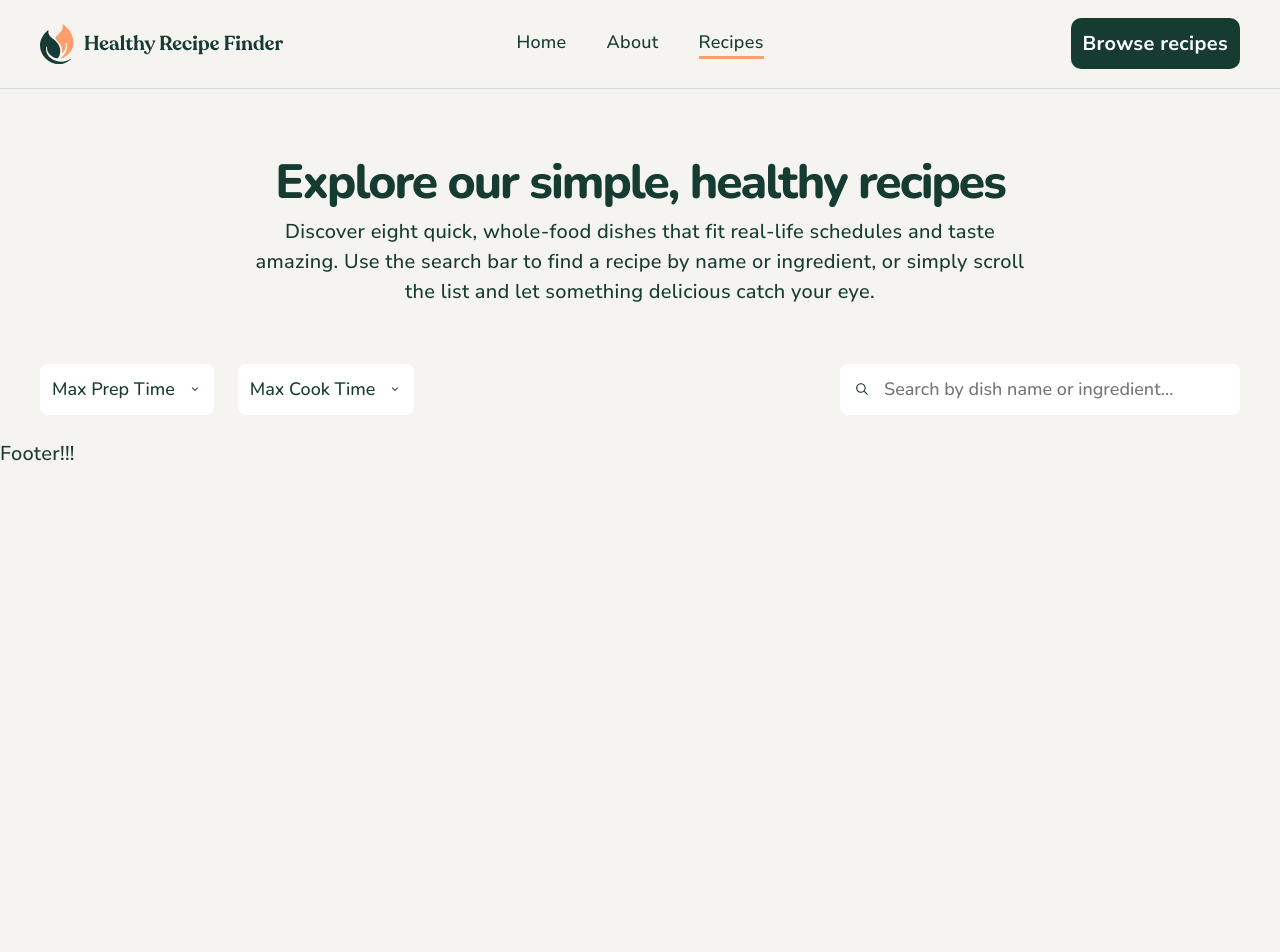
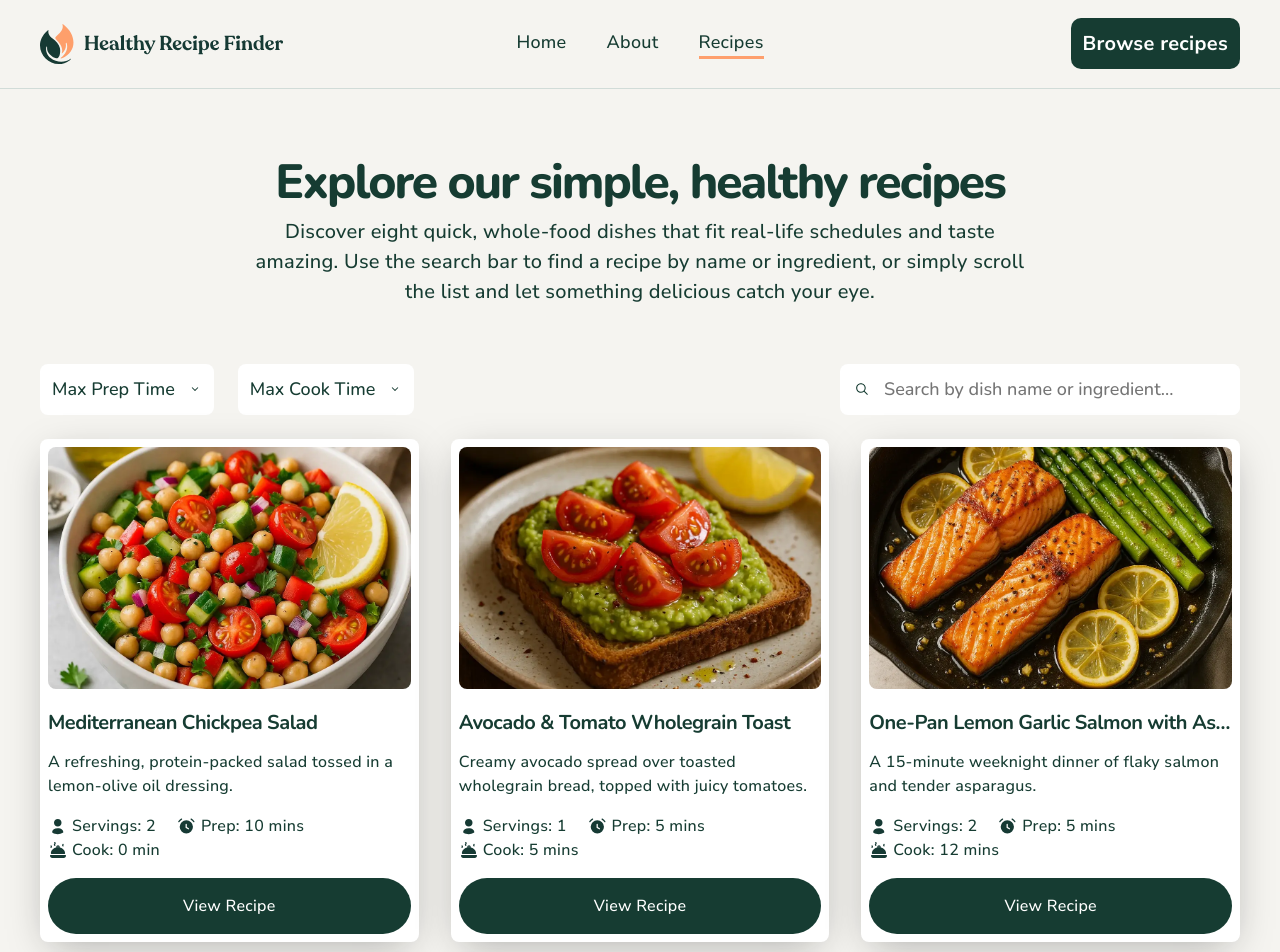
Before and after one commit to AcharaChisomSolomon/recipe-finder-website, a React (Vite) app: page /recipes in a window 1280 px wide. Shown: the top 952 px of the page. Before the commit the page ends 800 px from the top, so only its background shows below. Built offline with nearby package versions, Linux system fonts and the light colour scheme.

Commit message:
feat: Integrate RecipesContext and enhance Recipes component with search functionality

```diff
--- a/src/App.jsx
+++ b/src/App.jsx
@@ -7,9 +7,13 @@ import RecipePage from './pages/RecipePage'
 import About from './pages/About'
 import Header from './Header'
 import Footer from './Footer'
+import RecipesContext from './recipesContext'
+
+import data from './data.json'
 
 function App() {
   return (
+    <RecipesContext.Provider value={data}>
       <Router>
 
         <Header />
@@ -24,6 +28,7 @@ function App() {
         <Footer />
 
       </Router>
+    </RecipesContext.Provider>
   )
 }
 
--- a/src/globalStyles.js
+++ b/src/globalStyles.js
@@ -19,7 +19,7 @@ export const GlobalStyles = css`
 
   :root {
     /* COLORS */
-    --neutral-900: #163b31ff;
+    --neutral-900: hsla(164, 46%, 16%, 1.00);
     --neutral-600: hsl(166, 22%, 28%);
     --neutral-300: hsl(160, 13%, 84%);
     --neutral-200: hsl(150, 10%, 89%);
--- /dev/null
+++ b/src/imageMap.js
@@ -0,0 +1,77 @@
+// Import all images
+import mediterraneanLarge from './assets/images/mediterranean-chickpea-salad-large.webp'
+import mediterraneanSmall from './assets/images/mediterranean-chickpea-salad-small.webp'
+import avocadoToastLarge from './assets/images/avocado-tomato-wholegrain-toast-large.webp'
+import avocadoToastSmall from './assets/images/avocado-tomato-wholegrain-toast-small.webp'
+import salmonLarge from './assets/images/salmon-asparagus-large.webp'
+import salmonSmall from './assets/images/salmon-asparagus-small.webp'
+import quinoaLarge from './assets/images/quinoa-veggie-bowl-large.webp'
+import quinoaSmall from './assets/images/quinoa-veggie-bowl-small.webp'
+import tacosLarge from './assets/images/sweet-potato-tacos-large.webp'
+import tacosSmall from './assets/images/sweet-potato-tacos-small.webp'
+import yogurtLarge from './assets/images/greek-yogurt-large.webp'
+import yogurtSmall from './assets/images/greek-yogurt-small.webp'
+import soupLarge from './assets/images/lentil-soup-large.webp'
+import soupSmall from './assets/images/lentil-soup-small.webp'
+import pancakesLarge from './assets/images/banana-pancakes-large.webp'
+import pancakesSmall from './assets/images/banana-pancakes-small.webp'
+
+const imageMap = {
+  "mediterranean-chickpea-salad": {
+    large: mediterraneanLarge,
+    small: mediterraneanSmall
+  },
+  "avocado-tomato-wholegrain-toast": {
+    large: avocadoToastLarge,
+    small: avocadoToastSmall
+  },
+  "one-pan-lemon-garlic-salmon-with-asparagus": {
+    large: salmonLarge,
+    small: salmonSmall
+  },
+  "quinoa-veggie-power-bowl": {
+    large: quinoaLarge,
+    small: quinoaSmall
+  },
+  "sweet-potato-black-bean-tacos": {
+    large: tacosLarge,
+    small: tacosSmall
+  },
+  "greek-yogurt-berry-parfait": {
+    large: yogurtLarge,
+    small: yogurtSmall
+  },
+  "lentil-spinach-soup": {
+    large: soupLarge,
+    small: soupSmall
+  },
+  "banana-oat-pancakes": {
+    large: pancakesLarge,
+    small: pancakesSmall
+  }
+}
+
+// Helper function to get image by slug and size
+export const getImage = (slug, size = 'large') => {
+  return imageMap[slug]?.[size] || null
+}
+
+// Helper function to get all images for a slug
+export const getImages = (slug) => {
+  return imageMap[slug] || null
+}
+
+// Helper function for responsive images
+export const getResponsiveImageProps = (slug, alt = '') => {
+  const images = getImages(slug)
+  if (!images) return null
+
+  return {
+    src: images.large,
+    srcSet: `${images.small} 400w, ${images.large} 800w`,
+    sizes: "(max-width: 400px) 400px, 800px",
+    alt: alt || slug.replace(/-/g, ' ')
+  }
+}
+
+export default imageMap
--- /dev/null
+++ b/src/pages/RecipeCard.jsx
@@ -0,0 +1,129 @@
+import { Link } from "react-router-dom"
+import styled from "@emotion/styled"
+import { getImage } from "../imageMap"
+
+import IconServings from '../assets/images/icon-servings.svg'
+import IconPrepTime from '../assets/images/icon-prep-time.svg'
+import IconCookTime from '../assets/images/icon-cook-time.svg'
+
+export default function RecipeCard({ data }) {
+  const { title, overview, servings, prepMinutes, cookMinutes, slug } = data
+  return (
+    <Wrapper>
+      <ImgWrapper>
+        <img className="small" src={getImage(slug, 'small')} alt="" />
+        <img className="large" src={getImage(slug)} alt="" />
+      </ImgWrapper>
+      <Title>{title}</Title>
+      <p>{overview}</p>
+      <RecipeFacts>
+        <RecipeFact>
+          <RecipeFactIcon src={IconServings} alt="" />
+          <span>Servings: {servings}</span>
+        </RecipeFact>
+        <RecipeFact>
+          <RecipeFactIcon src={IconPrepTime} alt="" />
+          <span>Prep: {prepMinutes} min{prepMinutes > 1 && 's'}</span>
+        </RecipeFact>
+        <RecipeFact>
+          <RecipeFactIcon src={IconCookTime} alt="" />
+          <span>Cook: {cookMinutes} min{cookMinutes > 1 && 's'}</span>
+        </RecipeFact>
+      </RecipeFacts>
+      <Linker to={`/recipe/${slug}`}>
+        View Recipe
+      </Linker>
+    </Wrapper>
+  )
+}
+
+const Wrapper = styled.article`
+  font-size: var(--fs-16);
+  background-color: var(--neutral-000);
+  padding: var(--spacing-0100);
+  border-radius: var(--radius-0008);
+  box-shadow: 0 10px 38px -10px rgba(22, 23, 24, 0.35);
+  container-type: inline-size;
+
+  p {
+    display: -webkit-box;
+    -webkit-box-orient: vertical;
+    -webkit-line-clamp: 2;
+    overflow: hidden;
+  }
+`;
+
+const ImgWrapper = styled.div`
+  /* border: 1px solid red; */
+
+  img {
+    border-radius: var(--radius-0008);
+  }
+  .small {
+    margin-block-end: var(--spacing-0300);
+  }
+  .large {
+    display: none;
+  }
+
+  @container (min-width: 350px) {
+    .small {
+      display: none;
+    }
+    .large {
+      margin-block-end: var(--spacing-0200);
+      display: revert;
+      aspect-ratio: 3 / 2;
+      object-fit: cover;
+      object-position: center;
+
+    }
+  }
+`;
+
+const Title = styled.h2`
+  font-size: var(--fs-20);
+  font-weight: var(--fw-bold);
+  font-family: var(--font-primary);
+  letter-spacing: -0.5px;
+  margin-block-end: var(--spacing-0200);
+  white-space: nowrap;
+  overflow: hidden;
+  text-overflow: ellipsis;
+`;
+
+const RecipeFacts = styled.div`
+  display: flex;
+  flex-wrap: wrap;
+  gap: 0 var(--spacing-0250);
+  margin-block: var(--spacing-0200);
+`;
+
+const RecipeFact = styled.div`
+  display: flex;
+  align-items: center;
+  gap: var(--spacing-0050);
+`;
+
+const RecipeFactIcon = styled.img`
+  flex-shrink: 0;
+`;
+
+const Linker = styled(Link)`
+  color: var(--neutral-000);
+  background-color: var(--neutral-900);
+  text-decoration: none;
+  display: block;
+  text-align: center;
+  padding-block: var(--spacing-0200);
+  border-radius: var(--radius-full);
+  transition: transform 250ms;
+
+  &:hover {
+    transform: scale(1.03);
+  }
+
+  &:focus, &:active {
+    outline: 2px solid var(--neutral-900);
+  }
+`;
--- a/src/pages/Recipes.jsx
+++ b/src/pages/Recipes.jsx
@@ -1,8 +1,10 @@
+import React from "react";
 import styled from "@emotion/styled"
 import { QUERIES } from "../constants";
 
 import InputSection from "./InputSection";
-import React from "react";
+import RecipeCard from "./RecipeCard";
+import RecipesContext from "../recipesContext";
 
 export default function Recipes() {
   const [searchTerms, setSearchTerms] = React.useState({
@@ -10,7 +12,34 @@ export default function Recipes() {
     cookTime: null,
     query: ''
   })
-  console.log(searchTerms)
+  const [recipesToDisplay, setRecipesToDisplay] = React.useState(null)
+  const { prepTime, cookTime, query } = searchTerms
+  const recipesData = React.useContext(RecipesContext)
+
+  React.useEffect(() => {
+    let newList = [...recipesData]
+
+    if (prepTime !== null) {
+      newList = newList.filter(r => r.prepMinutes <= Number(prepTime))
+    }
+    if (cookTime !== null) {
+      newList = newList.filter(r => r.cookMinutes <= Number(cookTime))
+    }
+    if (query.trim() !== '') {
+      newList = newList.filter(r => {
+        const isInTitle = r.title.toLowerCase().includes(query.toLowerCase())
+        const isInSlug = r.slug.toLowerCase().includes(query.toLowerCase())
+        const isInIngredients = r.ingredients.some(i => i.toLowerCase().includes(query.toLowerCase()))
+        return isInIngredients || isInSlug || isInTitle
+      })
+    }
+
+    setRecipesToDisplay(newList)
+  }, [prepTime, cookTime, query, recipesData])
+
+  if (recipesToDisplay === null) {
+    return (<p>Loading!!!</p>)
+  }
 
   return (
     <Wrapper>
@@ -29,14 +58,16 @@ export default function Recipes() {
         setSearchTerms={setSearchTerms}
       />
 
-      <section></section>
+      <RecipeCards>
+        {recipesToDisplay.map(r => (<RecipeCard key={r.id} data={r} />))}
+      </RecipeCards>
 
     </Wrapper>
   )
 }
 
 const Wrapper = styled.main`
-  max-width: calc(1440 / 16 * 1rem);
+  max-width: calc(1312 / 16 * 1rem);
   margin: 0 auto;
   padding-inline: clamp(1rem, 3.529vw + -0.324rem, 2.5rem);
 `;
@@ -54,3 +85,9 @@ const Title = styled.h1`
   font-weight: var(--fw-extrabold);
   font-family: var(--font-primary);
 `;
+
+const RecipeCards = styled.section`
+  display: grid;
+  gap: var(--spacing-0400);
+  grid-template-columns: repeat(auto-fill, minmax(min(350px, 100%), 1fr));
+`;
--- /dev/null
+++ b/src/recipesContext.js
@@ -0,0 +1,5 @@
+import React from 'react'
+
+const RecipesContext = React.createContext();
+
+export default RecipesContext
```
Lines whose indentation alone changed are shown as unchanged.
